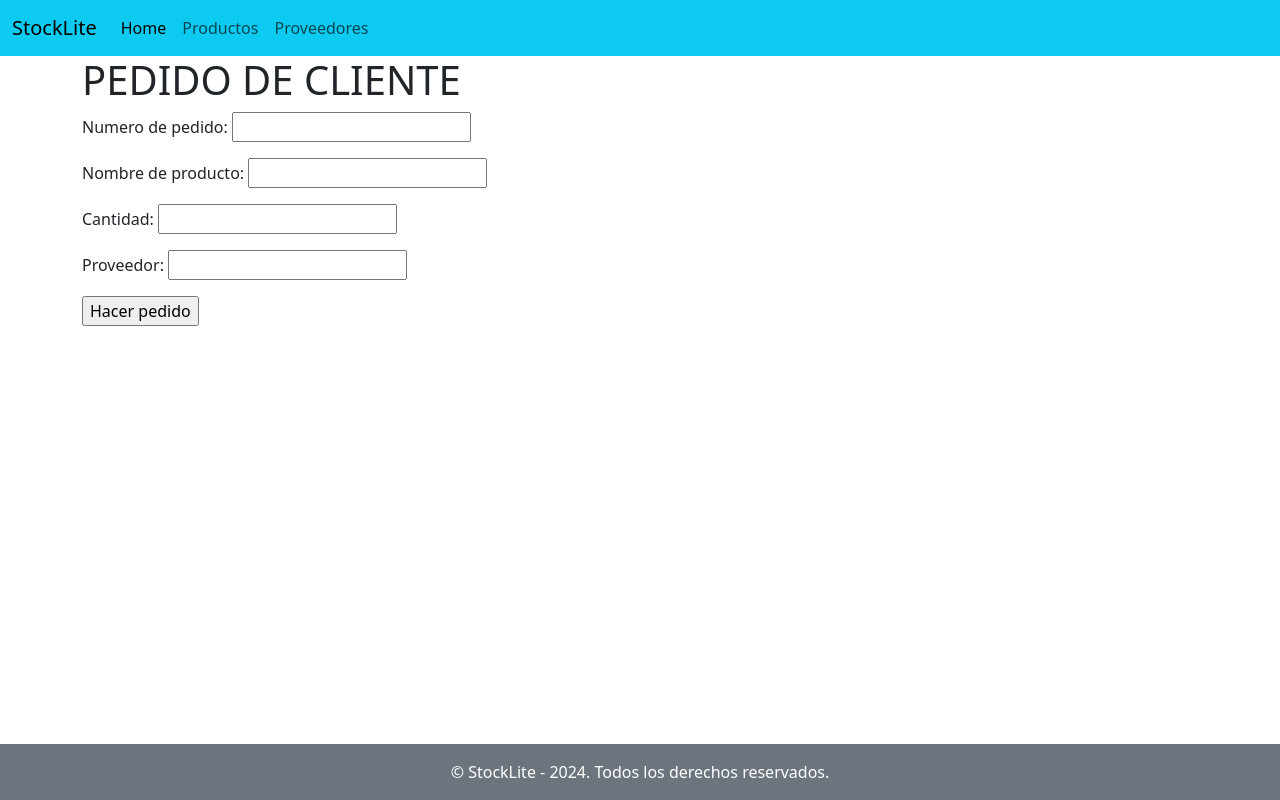
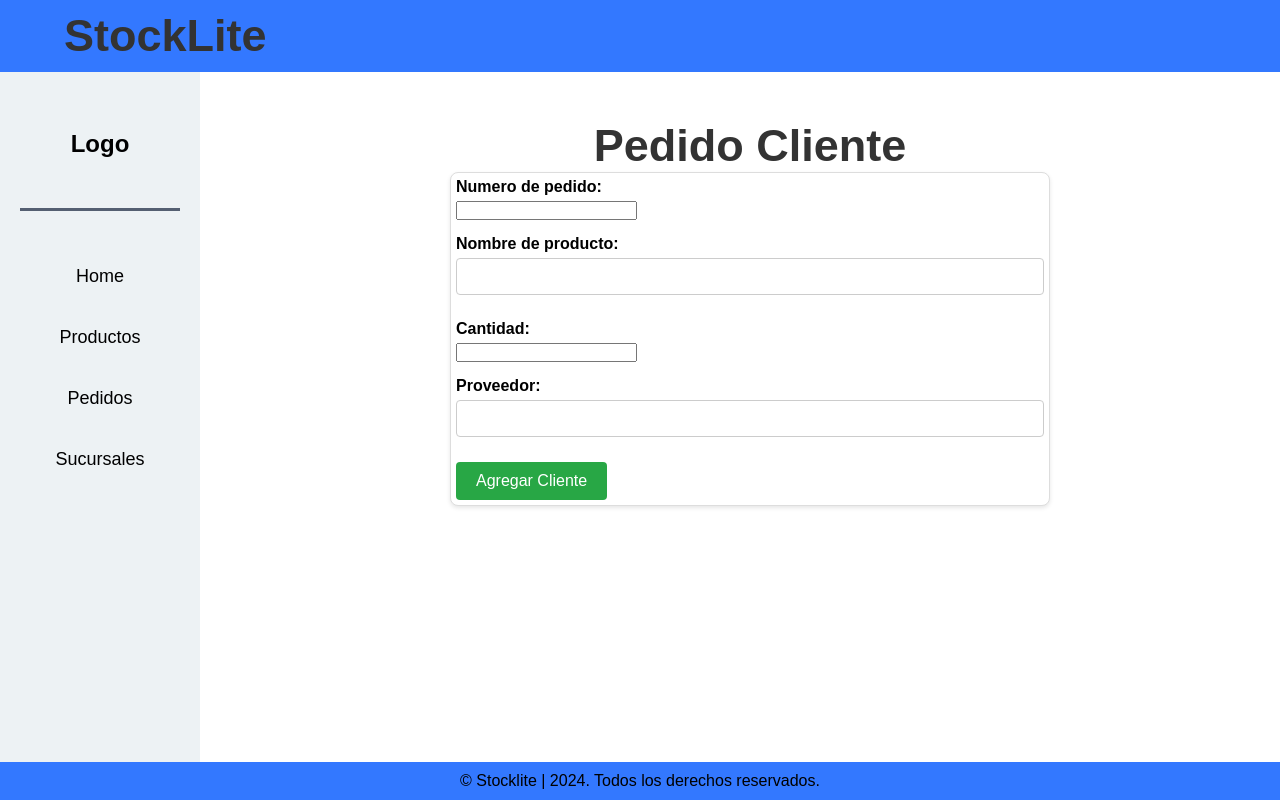
Before and after one commit to stocklite/stocklitecac, a Django app: page /inventario/hacer_pedido/ in a window 1280 px wide. Run offline with Django 5.2, Linux system fonts and the light colour scheme; some libraries are stand-ins or nearby versions.

Commit message:
Agregue formato y estilos a los templates

```diff
--- a/inventario/forms.py
+++ b/inventario/forms.py
@@ -2,12 +2,12 @@ from django import forms
 from django.core.exceptions import ValidationError
 
 class AltaProductoForms(forms.Form):
-    codigo = forms.IntegerField(label='Codigo de Producto', required=True, widget=forms.NumberInput(attrs={'class': 'form-control'}))
-    nombre = forms.CharField(label='Nombre de Producto', required=True, widget=forms.TextInput(attrs={'class': 'form-control'}))
-    costo = forms.DecimalField(label='Precio de Costo', required=True, widget=forms.NumberInput(attrs={'class': 'form-control'}))
-    venta = forms.DecimalField(label='Precio de venta', required=True, widget=forms.NumberInput(attrs={'class': 'form-control'}))
-    cantidad = forms.IntegerField(label='Cantidad', required=True, widget=forms.NumberInput(attrs={'class': 'form-control'}))
-    proveedor = forms.CharField(label='Proveedor', required=True, widget=forms.TextInput(attrs={'class': 'form-control'}))
+    codigo = forms.IntegerField(label='Codigo de Producto', required=True)
+    nombre = forms.CharField(label='Nombre de Producto', required=True)
+    costo = forms.DecimalField(label='Precio de Costo', required=True)
+    venta = forms.DecimalField(label='Precio de venta', required=True)
+    cantidad = forms.IntegerField(label='Cantidad', required=True)
+    proveedor = forms.CharField(label='Proveedor', required=True)
 
 
     def clean_nombre(self):
@@ -26,13 +26,13 @@ class AltaProductoForms(forms.Form):
         if self.cleaned_data["codigo"] < 10000000000:
             raise ValidationError('EL campo del codigo de producto debe contener al menos 10 numeros, si el codigo no tiene los 10 numeros completar con "0" al inicio del codigo' )
 
-class AltaProveedoresForms(forms.Form):
+class AltaPedidoForms(forms.Form):
     nombre_p = forms.CharField(label="Nombre o Razon Social", required=True)
     pedido = forms.CharField(label="Direccion", required=True)
     telefono = forms.IntegerField(label='Telefono', required=True)
     mail = forms.EmailField(label='E-mail', required=True)
 
-class PedidoClientesForms(forms.Form):
+class PedidosClienteForms(forms.Form):
     numero_p = forms.IntegerField(label="Numero de pedido", required=True)
     producto = forms.CharField(label="Nombre de producto", required=True)
     cantidad = forms.IntegerField(label='Cantidad', required=True)
--- /dev/null
+++ b/inventario/static/inventario/styles/base.css
@@ -0,0 +1,119 @@
+* {
+    margin: 0;
+    padding: 0;
+    box-sizing: border-box;
+    font-family: sans-serif;
+  }
+
+  body {
+    display: flex;
+    min-height: 100vh;
+    flex-direction: column;
+  }
+
+  header {
+    background-color: #3378FF;
+    padding: 10px 0;
+    width: 100%;
+    position: fixed;
+    top: 0;
+    z-index: 1;
+  }
+
+  nav {
+    display: flex;
+    align-items: center;
+    justify-content: space-between;
+    padding-left: 5%;
+    padding-right: 5%;
+    font-weight: bold;
+  }
+
+  .logo {
+    max-height: 50px;
+  }
+
+  h1 {
+    color: black;
+    font-size: 45px;
+  }
+
+  a {
+    color: black;
+    text-decoration: none;
+  }
+
+  a:hover {
+    background-color: hwb(170 3% 17%);
+    color: white;
+  }
+
+  .sidebar {
+    width: 200px;
+    background-color: #edf2f4;
+    color: black;
+    padding: 20px;
+    position: fixed;
+    top: 70px; /* Adjust based on header height */
+    left: 0;
+    bottom: 0; /* Ensure the sidebar extends to the bottom */
+    overflow-y: auto; /* Add scroll if needed */
+
+  }
+
+  .sidebar h2 {
+    margin-bottom: 50px;
+    font-size: 24px;
+    font-weight: bold;
+    text-align: center;
+    padding: 40px;
+    border-bottom: 3px solid #545f71; /* Añade un borde inferior */
+    padding-bottom: 50px; /* Ajusta el espacio entre el borde y los elementos */
+  }
+
+  .sidebar ul {
+    list-style: none;
+    padding: 0;
+  }
+
+  .sidebar ul li {
+    margin-bottom: 30px;
+  }
+
+  .sidebar ul li a {
+    color: black;
+    text-decoration: none;
+    font-size: 18px;
+    display: flex;
+    align-items: center;
+    padding: 5px;
+    justify-content: center;
+  }
+
+  .sidebar ul li a:hover {
+    background-color: #3378FF;
+    color: white;
+    border-radius: 16px;
+    transition: background-color 0.3s, color 0.3s;
+  }
+
+  main {
+    flex: 1;
+    padding: 50px;
+    margin-left: 220px; /* Adjust based on the sidebar width */
+    margin-top: 70px; /* Adjust based on header height */
+  }
+
+  footer {
+    background-color: #3378FF;
+    color: black;
+    text-align: center;
+    padding: 10px 0;
+    width: 100%;
+    position: relative;
+    z-index: 1;
+  }
+
+  .footer-bottom {
+    font-size: 16px;
+  }
--- /dev/null
+++ b/inventario/static/inventario/styles/pedidos_cliente.css
@@ -0,0 +1,66 @@
+/* alta_cliente.css */
+* {
+    margin: 0;
+    padding: 0;
+    box-sizing: border-box;
+    font-family: sans-serif;
+}
+
+body {
+    display: flex;
+    min-height: 100vh;
+    flex-direction: column;
+}
+
+h1 {
+    text-align: center;
+    color: #333;
+}
+
+form {
+    max-width: 600px;
+    margin: 0 auto;
+    padding: 5px;
+    background-color: #fff;
+    border: 1px solid #ddd;
+    border-radius: 8px;
+    box-shadow: 0 2px 4px rgba(0,0,0,0.1);
+}
+
+form p {
+    margin-bottom: 15px;
+}
+
+label {
+    display: block;
+    margin-bottom: 5px;
+    font-weight: bold;
+}
+
+input[type="text"],
+input[type="email"],
+input[type="password"],
+select,
+textarea {
+    width: 100%;
+    padding: 10px;
+    margin-bottom: 10px;
+    border: 1px solid #ccc;
+    border-radius: 4px;
+}
+
+input[type="submit"] {
+    display: inline-block;
+    padding: 10px 20px;
+    background-color: #28a745;
+    border: none;
+    border-radius: 4px;
+    color: #fff;
+    font-size: 16px;
+    cursor: pointer;
+    transition: background-color 0.3s;
+}
+
+input[type="submit"]:hover {
+    background-color: #218838;
+}
--- a/inventario/templates/inventario/base.html
+++ b/inventario/templates/inventario/base.html
@@ -1,32 +1,22 @@
+{% load static %}
 <!DOCTYPE html>
 <html lang="en">
 <head>
     <meta charset="UTF-8">
     <meta name="viewport" content="width=device-width, initial-scale=1.0">
     <title>{% block title %} Home {% endblock %}</title>
-    <link href="https://cdn.jsdelivr.net/npm/bootstrap@5.3.3/dist/css/bootstrap.min.css" rel="stylesheet" integrity="sha384-QWTKZyjpPEjISv5WaRU9OFeRpok6YctnYmDr5pNlyT2bRjXh0JMhjY6hW+ALEwIH" crossorigin="anonymous">
 
-    <style>
-        html, body {
-            height: 100%;
-        }
-        body {
-            display: flex;
-            flex-direction: column;
-        }
-        .content {
-            flex: 1;
-        }
-    </style>
+    <link rel="stylesheet" href="{% static 'inventario/styles/base.css' %}">
+
+    {% block extra_css %}{% endblock %}
 
 </head>
+
 <nav>
     {% if messages %}
     <ul class="messages">
         {% for message in messages %}
-        <li {% if messages.tags %}
-            class="{{ message.tags }}"
-            {% endif %}>
+        <li {% if messages.tags %} class="{{ message.tags }}" {% endif %}>
             {{ message }}
         </li>
         {% endfor %}
@@ -35,36 +25,36 @@
    <!--  <ul>
         <li><a href="{% url 'index' %}">Home</a></li>
         <li><a href="{% url 'alta_producto' %}">Agregar producto</a></li>
-        <li>Modificar producto</li>
-        <li>Eliminar producto</li>
+        <li><a href="#">Modificar producto</a></li>
+        <li><a href="#">Eliminar producto</a></li>
 
     </ul> -->
 </nav>
+
 <body>
 
-    <nav class="navbar navbar-expand-lg bg-info">
-        <div class="container-fluid">
-            <a class="navbar-brand" href="#">StockLite</a>
-            <button class="navbar-toggler" type="button" data-bs-toggle="collapse" data-bs-target="#navbarNav" aria-controls="navbarNav" aria-expanded="false" aria-label="Toggle navigation">
-                <span class="navbar-toggler-icon"></span>
-            </button>
-            <div class="collapse navbar-collapse" id="navbarNav">
-                <ul class="navbar-nav">
-                    <li class="nav-item">
-                        <a class="nav-link active" aria-current="page" href="{% url 'index' %}">Home</a>
-                    </li>
-                    <li class="nav-item">
-                        <a class="nav-link" href="{% url 'alta_producto' %}">Productos</a>
-                    </li>
-                    <li class="nav-item">
-                        <a class="nav-link" href="#">Proveedores</a>
-                    </li>
+    <header>
+        <nav>
+            <div class="header-content">
+                <h1>StockLite</h1>
+            </div>
+
+        </nav>
+    </header>
+
+    <div class="sidebar">
+        <h2>Logo</h2>
+        <ul>
+            <li><a href="{% url 'index' %}">Home</a></li>
+            <li><a href="{% url 'alta_producto' %}">Productos</a></li>
+            <li><a href="{% url 'alta_pedido' %}">Pedidos</a></li>
+            <li><a href="{% url 'pedidos_cliente' %}">Sucursales</a></li>
         </ul>
     </div>
-        </div>
-    </nav>
 
-    <div class="container content">
+    <main>
+
+        <div class="welcome-section">
 
             {% block content %}
 
@@ -72,40 +62,16 @@
 
         </div>
 
-    <footer class="bg-dark text-white mt-5">
-        <!-- <div class="container py-4">
-            <div class="row">
-                <div class="col-md-6">
-                    <h5>Mi Sitio Web</h5>
-                    <p>Descripción breve del sitio web.</p>
-                </div>
-                <div class="col-md-3">
-                    <h5>Enlaces</h5>
-                    <ul class="list-unstyled">
-                        <li><a href="#" class="text-white">Inicio</a></li>
-                        <li><a href="#" class="text-white">Acerca de</a></li>
-                        <li><a href="#" class="text-white">Servicios</a></li>
-                        <li><a href="#" class="text-white">Contacto</a></li>
-                    </ul>
-                </div>
-                <div class="col-md-3">
-                    <h5>Contacto</h5>
-                    <ul class="list-unstyled">
-                        <li><a href="#" class="text-white">Correo electrónico</a></li>
-                        <li><a href="#" class="text-white">Teléfono</a></li>
-                        <li><a href="#" class="text-white">Dirección</a></li>
-                    </ul>
-                </div>
-            </div>
-        </div> -->
-        <div class="bg-secondary text-center py-3">
-            &copy; StockLite - 2024. Todos los derechos reservados.
+    </main>
+
+
+
+    <footer>
+        <div class="footer-bottom">
+            <p>&copy; Stocklite | 2024. Todos los derechos reservados.</p>
         </div>
     </footer>
 
-    <script src="https://code.jquery.com/jquery-3.5.1.slim.min.js"></script>
-    <script src="https://cdn.jsdelivr.net/npm/@popperjs/core@2.5.2/dist/umd/popper.min.js"></script>
-    <script src="https://stackpath.bootstrapcdn.com/bootstrap/4.5.2/js/bootstrap.min.js"></script>
+</body>
 
-</body>
 </html>
--- a/inventario/templates/inventario/pedido_clientes.html
+++ /dev/null
@@ -1,10 +0,0 @@
-{% extends 'inventario/base.html' %}
-
-{% block content %}
-<h1>PEDIDO DE CLIENTE</h1>
-<form method="POST" action="">
-{% csrf_token %}
-{{pedidos_clientes_form.as_p}}
-<input type="submit" value="Hacer pedido">
-</form>
-{% endblock %}
--- /dev/null
+++ b/inventario/templates/inventario/pedidos_cliente.html
@@ -0,0 +1,21 @@
+{% extends 'inventario/base.html' %}
+{% load static %}
+
+{% block title %} Clientes {% endblock%}
+
+{% block extra_css %}
+
+<link rel="stylesheet" href="{% static 'inventario/styles/pedidos_cliente.css' %}">
+
+{% endblock %}
+
+{% block content %}
+
+<h1>Pedido Cliente</h1>
+<form method="POST" action="">
+    {% csrf_token %}
+    {{pedidos_cliente_form.as_p}}
+<input type="submit" value="Agregar Cliente">
+</form>
+
+{% endblock %}
--- a/inventario/urls.py
+++ b/inventario/urls.py
@@ -4,6 +4,6 @@ from . import views
 urlpatterns = [
     path('', views.index, name='index'),
     path('agregar_producto/', views.alta_producto, name='alta_producto'),
-    path('agregar_proveedor/', views.alta_proveedores, name='alta_proveedores' ),
+    path('agregar_pedido/', views.alta_pedido, name='alta_pedido' ),
     path('hacer_pedido/', views.pedidos_cliente, name='pedidos_cliente' )
 ]
--- a/inventario/views.py
+++ b/inventario/views.py
@@ -1,5 +1,5 @@
 from django.shortcuts import render, redirect
-from .forms import AltaProductoForms, AltaProveedoresForms, PedidoClientesForms
+from .forms import AltaProductoForms, AltaPedidoForms, PedidosClienteForms
 from django.contrib import messages
 
 
@@ -22,32 +22,32 @@ def alta_producto(request):
 
     return render(request, "inventario/alta_producto.html", contexto)# redirige a la misma pagina si hay algun error
 
-def alta_proveedores(request):
+def alta_pedido(request):
     if request.method == 'POST':
-        form = AltaProveedoresForms(request.POST)
+        form = AltaPedidoForms(request.POST)
         if form.is_valid():
             print('los datos del form son:', request.POST)# este print nos muestra los datos ingresados en el formulario
-            messages.success(request, 'El proveedor se agrego correctamente')
+            messages.success(request, 'El pedido se agrego correctamente')
             return redirect('index')  # aca dirigimos a index si los datos del form son validos u otra pagina
     else:
-        form = AltaProveedoresForms()
+        form = AltaPedidoForms()
 
     contexto = {
-        'alta_proveedores_form': form
+        'alta_pedido_form': form
     }
-    return render(request, 'inventario/alta_proveedores.html', contexto)
+    return render(request, 'inventario/alta_pedido.html', contexto)
 
 def pedidos_cliente(request):
     if request.method == 'POST':
-        form = PedidoClientesForms(request.POST)
+        form = PedidosClienteForms(request.POST)
         if form.is_valid():
             print('los datos del form son:', request.POST)# este print nos muestra los datos ingresados en el formulario
             messages.success(request, 'El pedido se realizo correctamente')
             return redirect('index')  # aca dirigimos a index si los datos del form son validos u otra pagina
     else:
-        form = PedidoClientesForms()
+        form = PedidosClienteForms()
 
     contexto = {
-        'pedidos_clientes_form': form
+        'pedidos_cliente_form': form
     }
-    return render(request, 'inventario/pedido_clientes.html', contexto)
+    return render(request, 'inventario/pedidos_cliente.html', contexto)
```
Also changed, not shown: inventario/static/inventario/styles/alta_pedido.css (added, +66 -0 lines), inventario/static/inventario/styles/alta_producto.css (added, +66 -0 lines), inventario/static/inventario/styles/index.css (added, +13 -0 lines), inventario/templates/inventario/alta_pedido.html (added, +21 -0 lines), inventario/templates/inventario/alta_producto.html (+13 -4 lines), inventario/templates/inventario/alta_proveedores.html (deleted, +0 -12 lines), inventario/templates/inventario/index.html (+20 -1 lines), inventario/static/inventario/img/bg-stocklite.png (added), inventario/templates/inventario/alta_clientes.html (deleted). Lines whose indentation alone changed are shown as unchanged.
